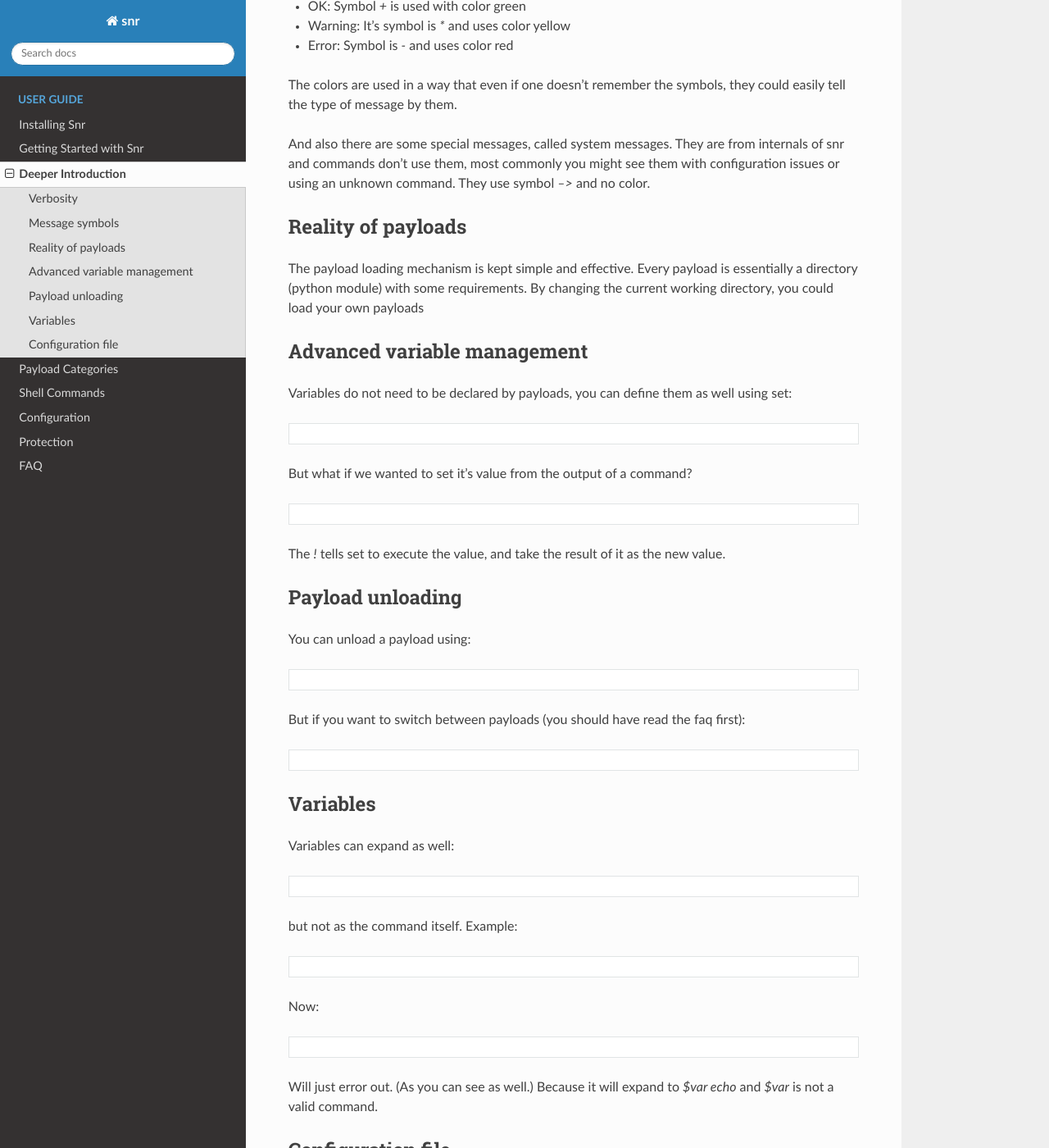
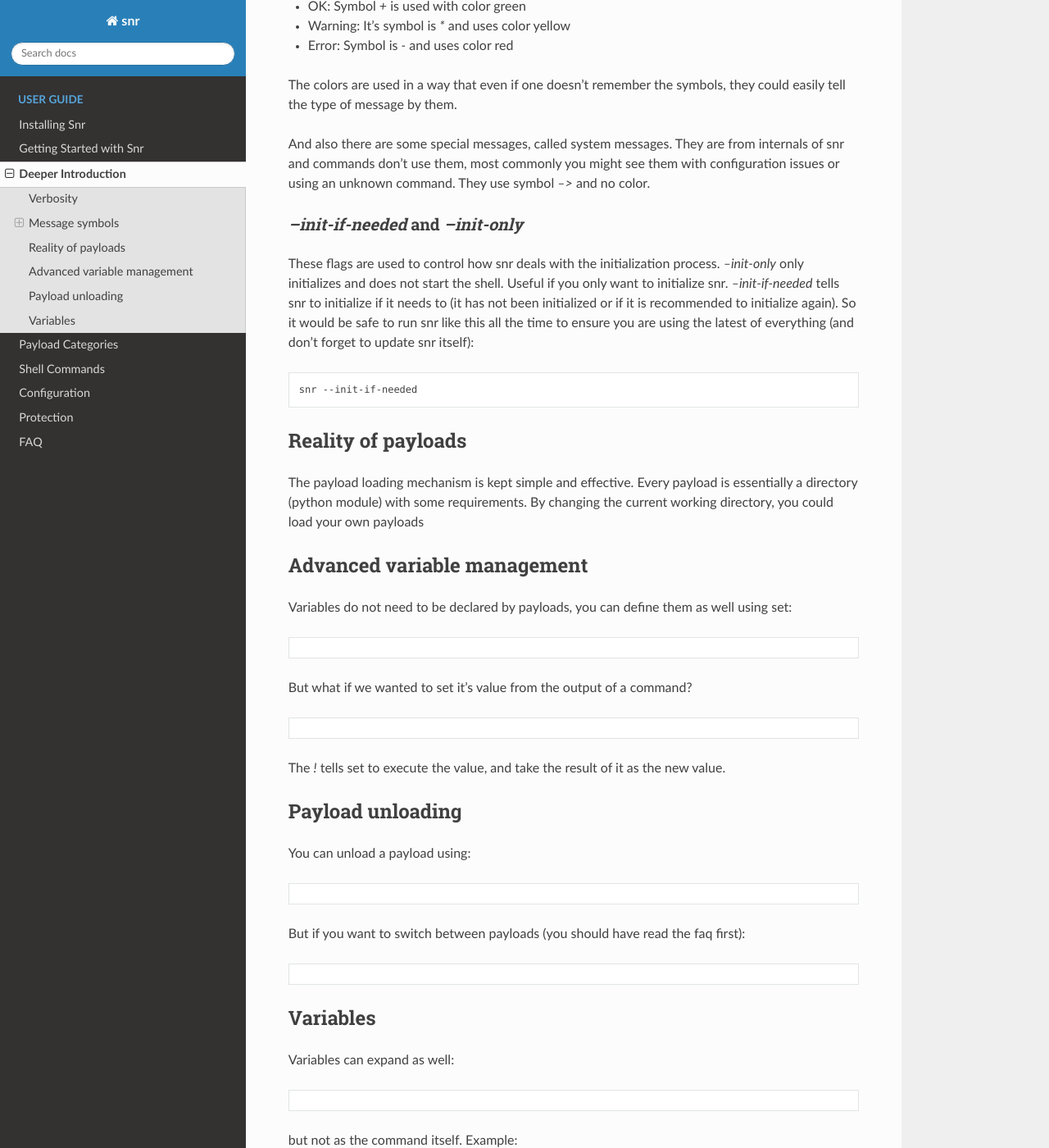
Before and after one commit to GlobularOne/snr, a Sphinx documentation site: the page built from docs/source/user_guide/deeper_introduction.rst, in a window 1280 px wide and 1400 px high, scrolled down 516 px. Shown: the whole window at 82% size. Built offline with Sphinx 7.4.7 and the Read the Docs theme 2.0.0, drawn with Linux system fonts in a browser that asks for light colours; pages that are not in the unit, such as notebooks, are missing from menus; some of the changed text lies outside the part shown.

Commit message:
deeper_introduction.rst: Use seealso and document new init control methods

```diff
--- a/docs/source/user_guide/deeper_introduction.rst
+++ b/docs/source/user_guide/deeper_introduction.rst
@@ -26,6 +26,18 @@
 The colors are used in a way that even if one doesn't remember the symbols, they could easily tell the type of message by them.
 
 And also there are some special messages, called system messages. They are from internals of snr and commands don't use them, most commonly you might see them with configuration issues or using an unknown command. They use symbol `-->` and no color.
+
+`--init-if-needed` and `--init-only`
+^^^^^^^^^^^^^^^^^^^^^^^^^^^^^^^^^^^^
+
+These flags are used to control how snr deals with the initialization process.
+`--init-only` only initializes and does not start the shell. Useful if you only want to initialize snr.
+`--init-if-needed` tells snr to initialize if it needs to (it has not been initialized or if it is recommended to initialize again).
+So it would be safe to run snr like this all the time to ensure you are using the latest of everything (and don't forget to update snr itself):
+
+.. code-block:: shell
+
+    snr --init-if-needed
 
 Reality of payloads
 -------------------
@@ -89,8 +101,7 @@
 
 Will just error out. (As you can see as well.) Because it will expand to `$var echo` and `$var` is not a valid command.
 
+.. seealso::
 
-Configuration file
-------------------
-
-Read the :doc:`configuration`
+    :doc:`configuration`
+        Snr's behavior can be configured with a configuration file as well
```
